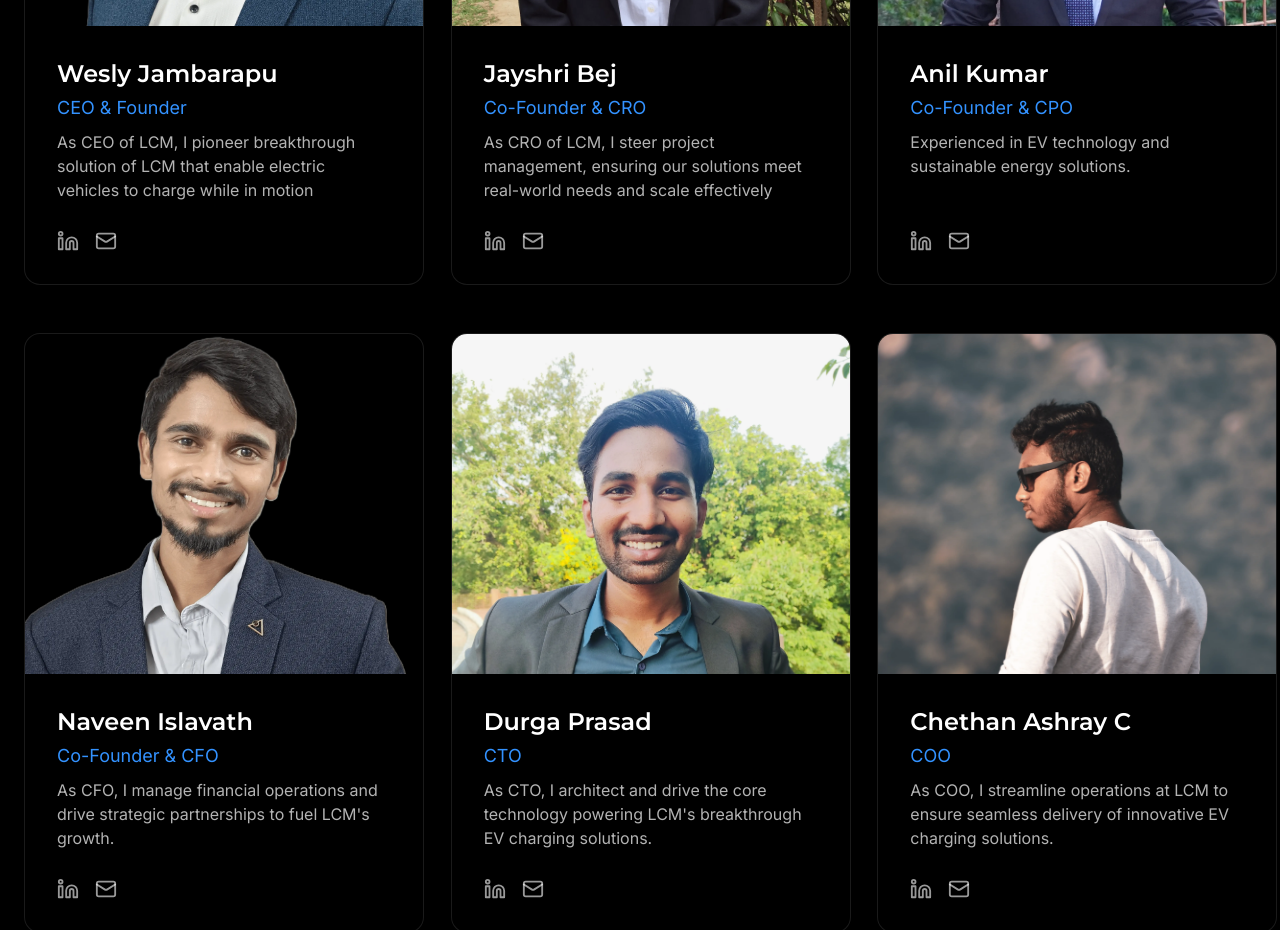
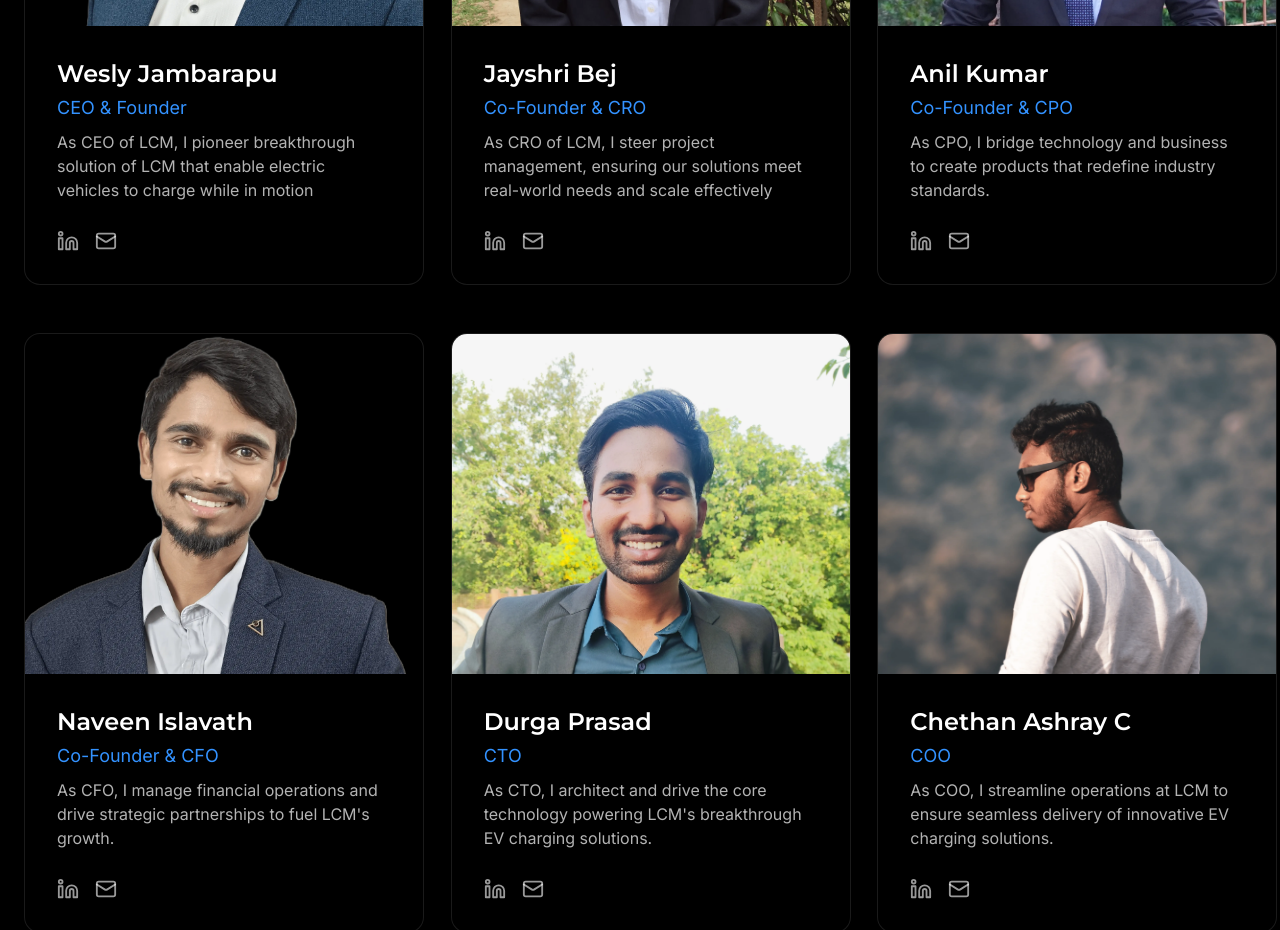
Before and after one commit to nanidurga/Loopchargingmodule, a React (Vite) app: page / in a window 1280 px wide. Shown: the part 7300-8230 px from the top of the page. Built offline with nearby package versions, Linux system fonts and the light colour scheme; no server answers.

Commit message:
updating info of anil

```diff
--- a/src/components/home/TeamSection.tsx
+++ b/src/components/home/TeamSection.tsx
@@ -110,11 +110,11 @@ const teamMembers: TeamMemberProps[] = [
   {
     name: "Anil Kumar",
     role: "Co-Founder & CPO",
-    bio: "Experienced in EV technology and sustainable energy solutions.",
+    bio: "As CPO, I bridge technology and business to create products that redefine industry standards.",
     image: AniImage,
     social: {
-      linkedin: "https://www.linkedin.com/in/anirudh-srinivasan-0b1b3b1b2/",
-      email: "mailto:anirudh@lcm.com"
+      linkedin: "https://www.linkedin.com/in/anil-kumar-pidamarthi-0b1b3b1b2/",
+      email: "anilkumarpidamarthi123@gmail.com"
     }
   },
   {
--- a/src/pages/Team.tsx
+++ b/src/pages/Team.tsx
@@ -50,10 +50,10 @@ const coreTeam: TeamMember[] = [
   {
     name: "Anil Kumar",
     role: "Co-Founder & CPO",
-    background: "Former aerospace engineer specializing in airflow dynamics and propulsion systems with experience at Boeing and SpaceX.",
+    background: "As CPO, I bridge technology and business to create products that redefine industry standards.",
     image: AniImage,
     social: {
-      linkedin: "https://www.linkedin.com/in/anilkumar-pidamarthi/",
+      linkedin: "https://www.linkedin.com/in/anil-kumar-pidamarthi-0b1b3b1b2/",
       email: "anilkumarpidamarthi123@gmail.com"
     }
   },
```
